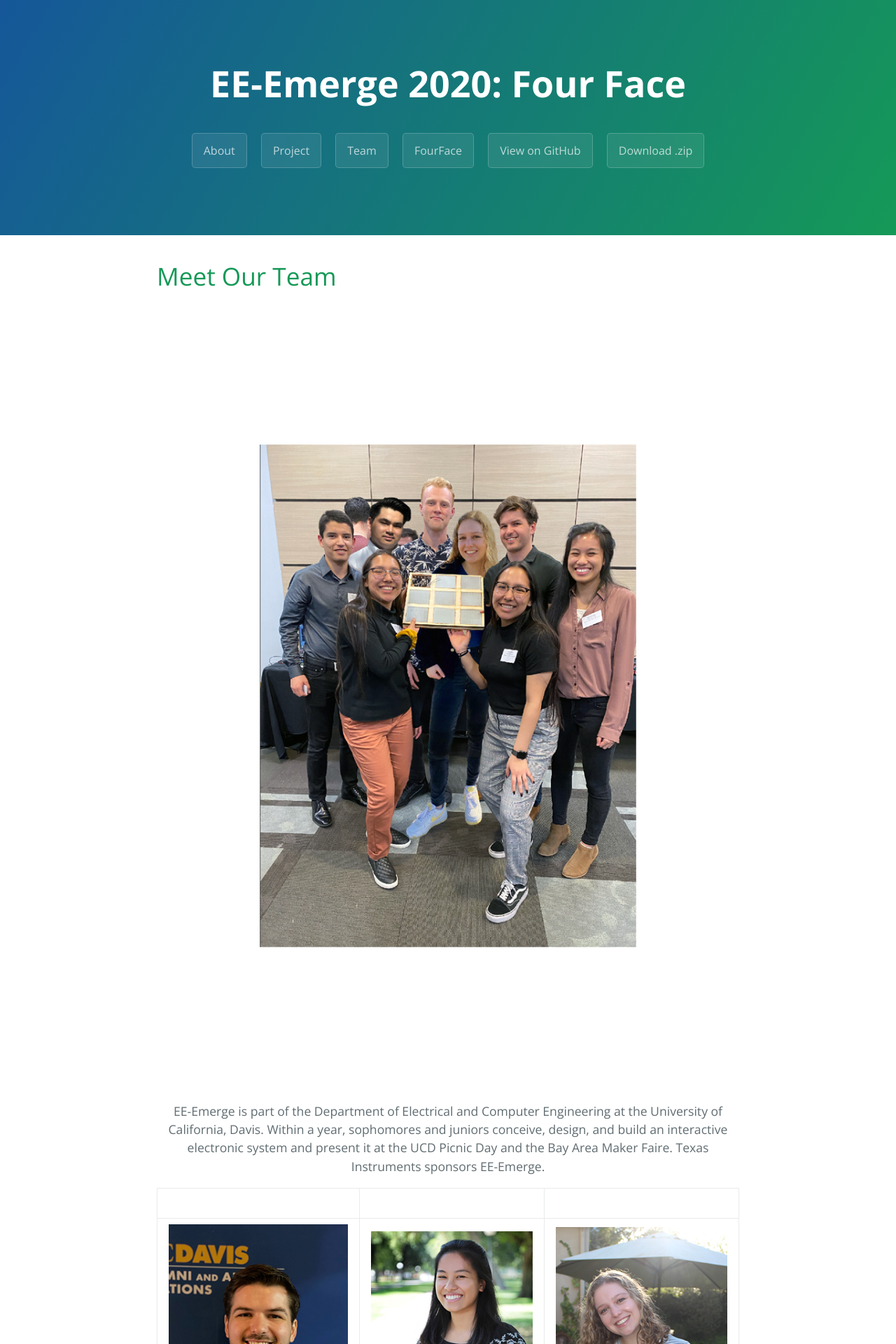
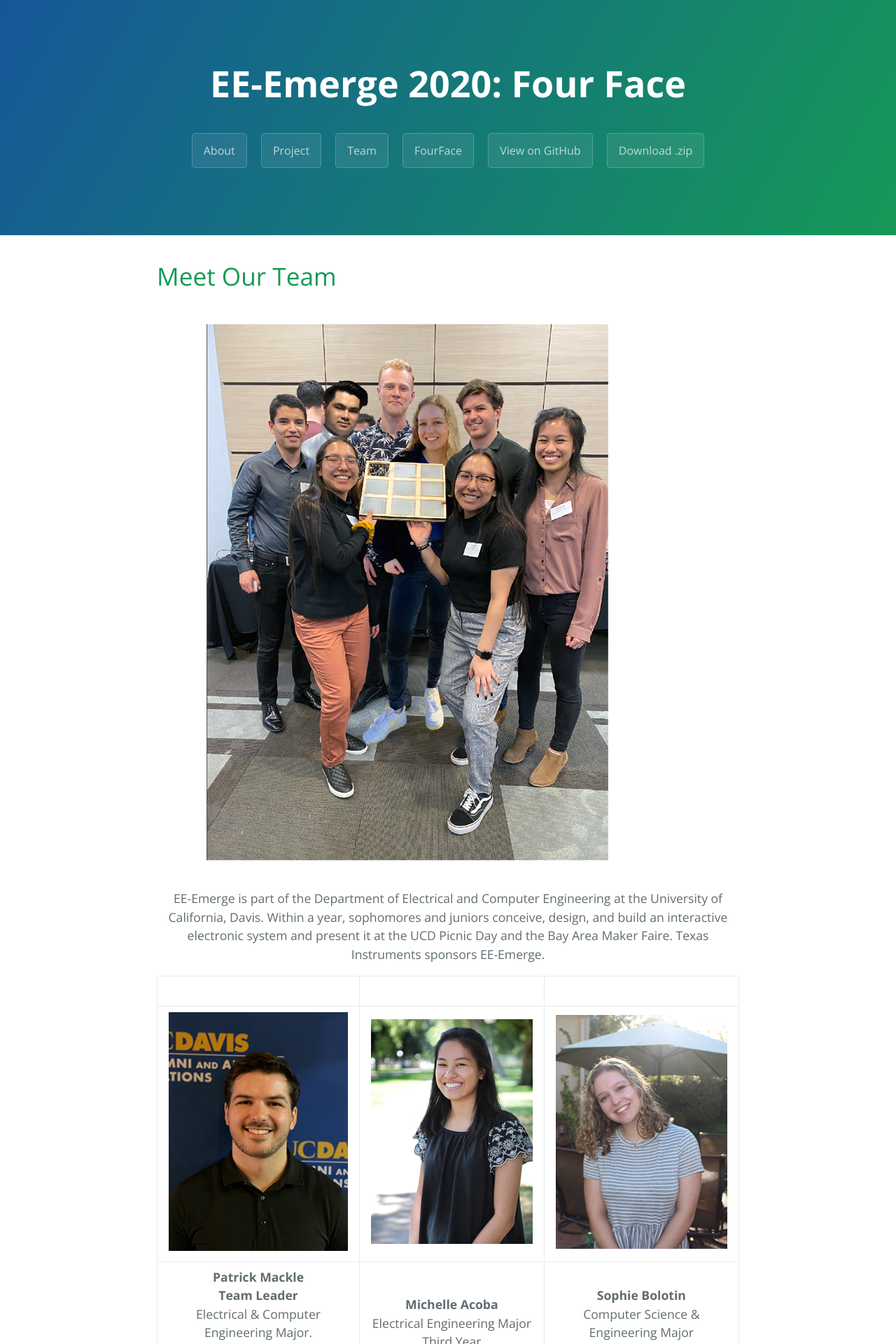
Before and after one commit to pmackle/EE-Emerge-2020-FourFace, a Jekyll site: the page built from docs/Team.md, in a window 1280 px wide. Shown: the top 1920 px of the page at 70% size. Built offline with Jekyll 4.4.1, drawn with Linux system fonts in a browser that asks for light colours.

Commit message:
Update Team.md

```diff
--- a/docs/Team.md
+++ b/docs/Team.md
@@ -8,7 +8,7 @@
 # Meet Our Team
 
 
-![Test!](https://github.com/pmackle/EE-Emerge-2020-FourFace/blob/master/Documentation/Photos/team%20copy.png?raw=true)
+![Test!](https://github.com/pmackle/EE-Emerge-2020-FourFace/blob/master/Documentation/Photos/team2.png?raw=true)
 
 
 <div markdown="1">
```
